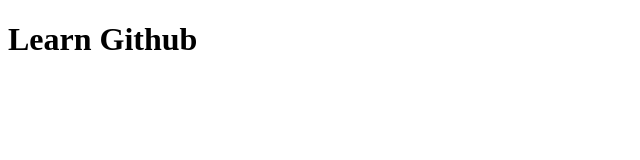
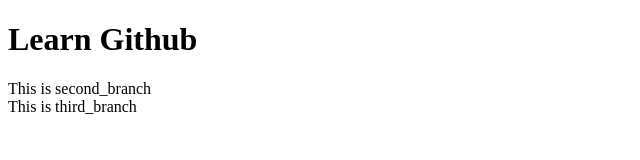
Before and after one commit to iicechyd/github-desktop, a plain HTML site: page index.html in a window 1280 px wide. Shown: the whole page, without its empty margins (0-640 px from the left). Drawn offline with Linux system fonts and the light colour scheme.

Commit message:
Update index.html

```diff
--- a/index.html
+++ b/index.html
@@ -8,5 +8,11 @@
 </head>
 <body>
     <h1>Learn Github</h1>
+    <main>
+        This is second_branch
+    </main>
+    <footer>
+        This is third_branch
+    </footer>
 </body>
 </html>
```
